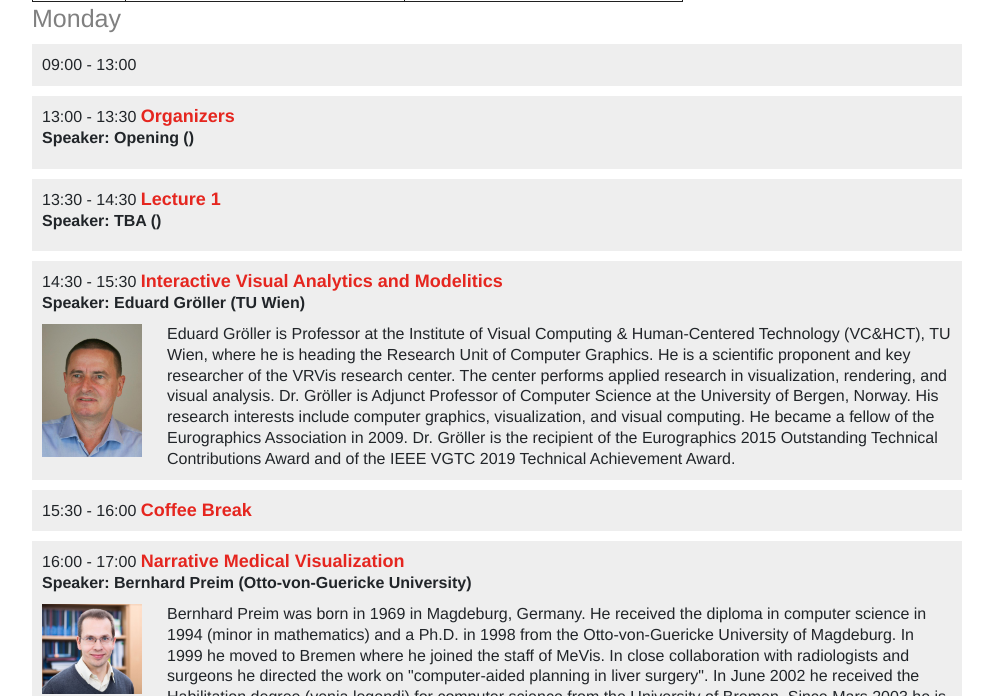
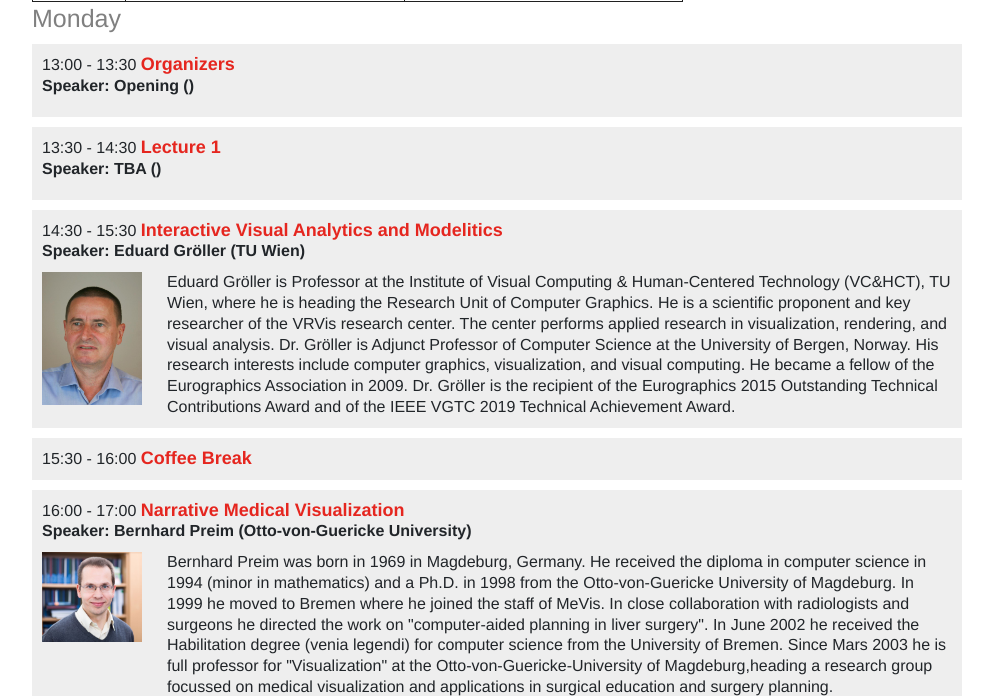
Before and after one commit to biomedvis/2022, a Jekyll site: the page built from _announcements/program.md, in a window 1280 px wide and 900 px high, scrolled down 1265 px, cut to the strip 204-900 px from the top of the window. Shown: the whole strip, without its empty margins (143-1136 px from the left). Built offline with Jekyll 4.4.1, drawn with Linux system fonts in a browser that asks for light colours.

Commit message:
removes empty slots from the bottom part of the program

```diff
--- a/_layouts/program.html
+++ b/_layouts/program.html
@@ -209,12 +209,8 @@ layout: default
 					{% if forloop.first %}
 					<div class="day">{{ day_in_week }}</div>
 					{% endif %}
-
-					{% if speaker.name == "Noeska Smit" %}
-					<div class="speaker" id="{{speaker.name}}_{{speaker.day | downcase}}">
-					{% else %}
+					{% if speaker.name != nil or speaker.title != nil %}
 					<div class="speaker" id="{{speaker.name}}">
-                                        {% endif %}
 						<div class="first-line">
 							<span class="slot">{{ speaker.start }} - {{ speaker.end }}</span>
 							<span class="title">{{ speaker.title }}</span><br/>
@@ -236,6 +232,7 @@ layout: default
 						</div>
 						{% endif %}
 					</div>
+					{% endif %}
 				{% endfor %}
 			{% endfor %}
 			</div>
```
